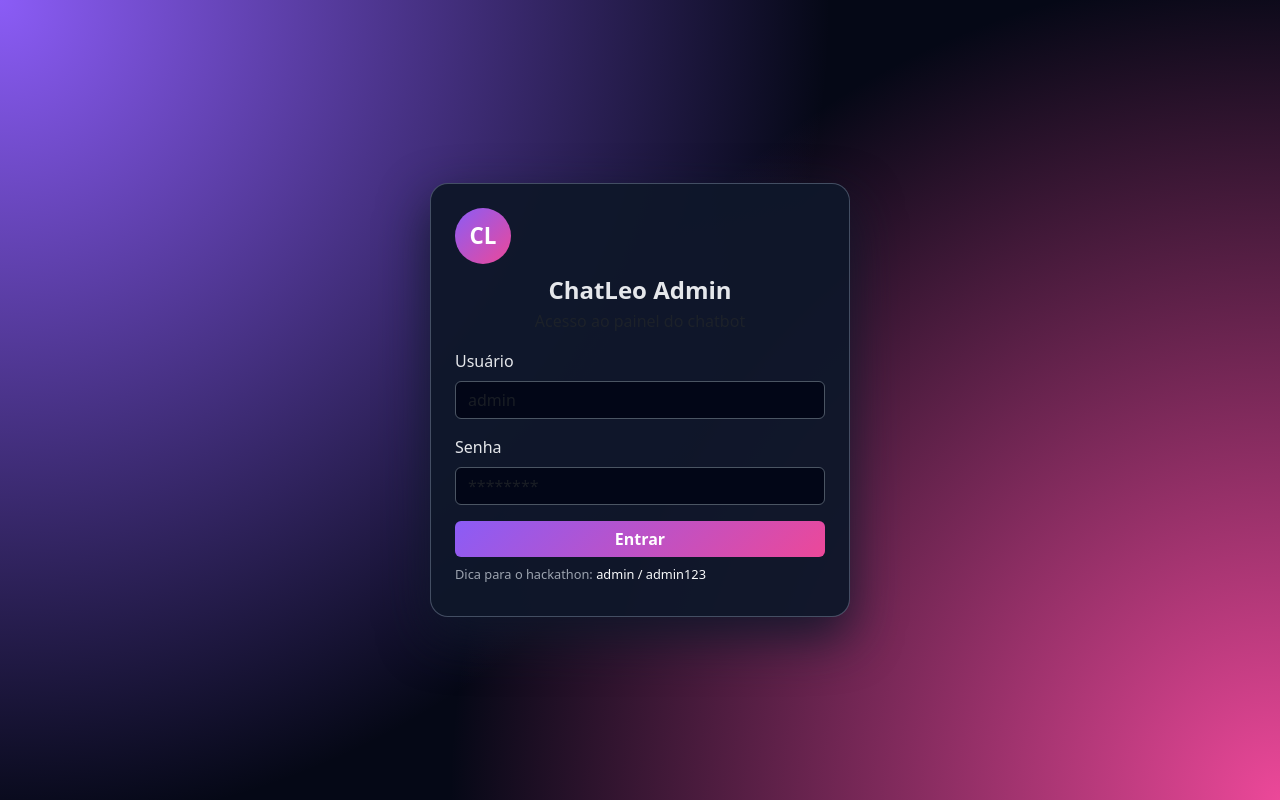
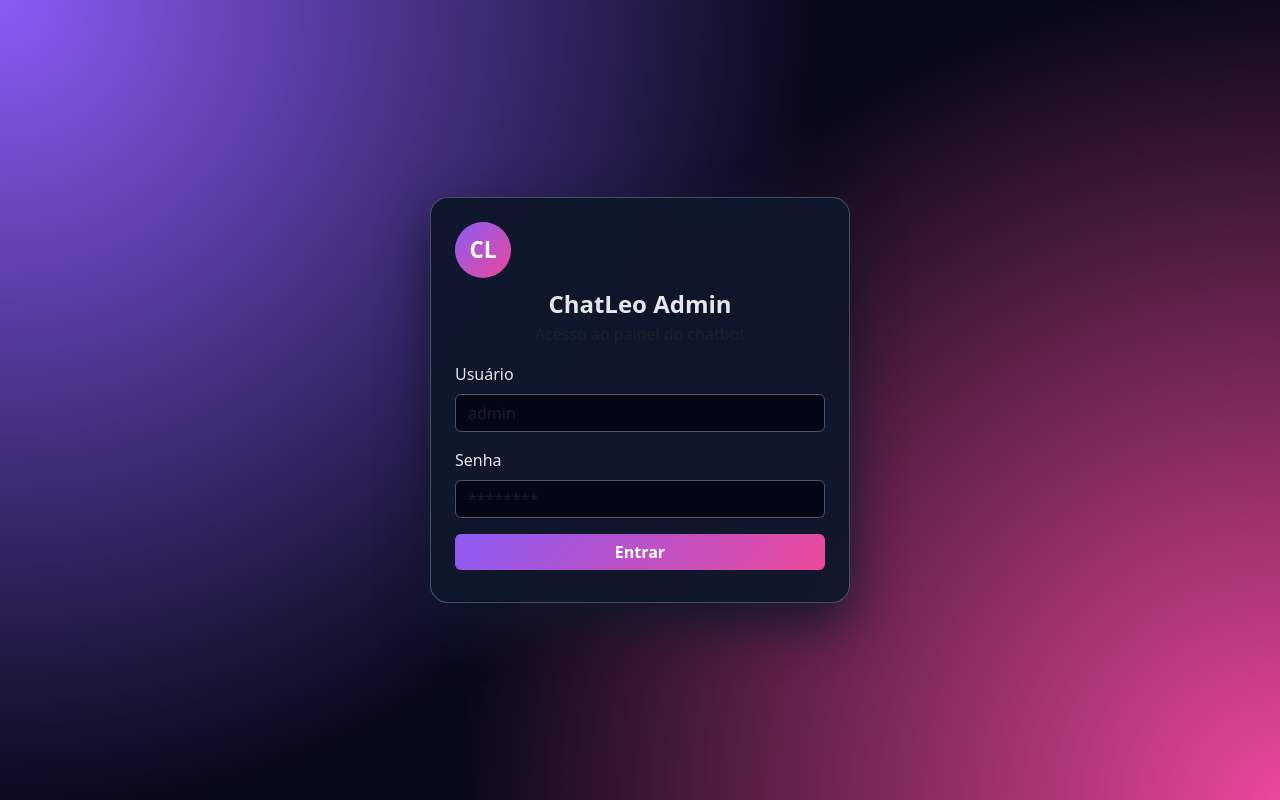
Before and after one commit to moaaskt/ChatJovemProgramador-staging, a Flask app: page /admin/login in a window 1280 px wide. Run offline with Flask 3, Linux system fonts and the light colour scheme.

Commit message:
refactor(admin): remove hackathon login hint from admin login template
- Eliminated the hint for hackathon credentials from the admin login page to enhance security and user experience.

```diff
--- a/templates/admin/login.html
+++ b/templates/admin/login.html
@@ -89,9 +89,7 @@
                 </div>
             </form>
 
-            <div class="hint mb-2">
-                Dica para o hackathon: <span class="text-light">admin / admin123</span>
-            </div>
+
 
             <div id="login-error" class="text-danger mt-2" style="display:none;"></div>
         </div>
```
